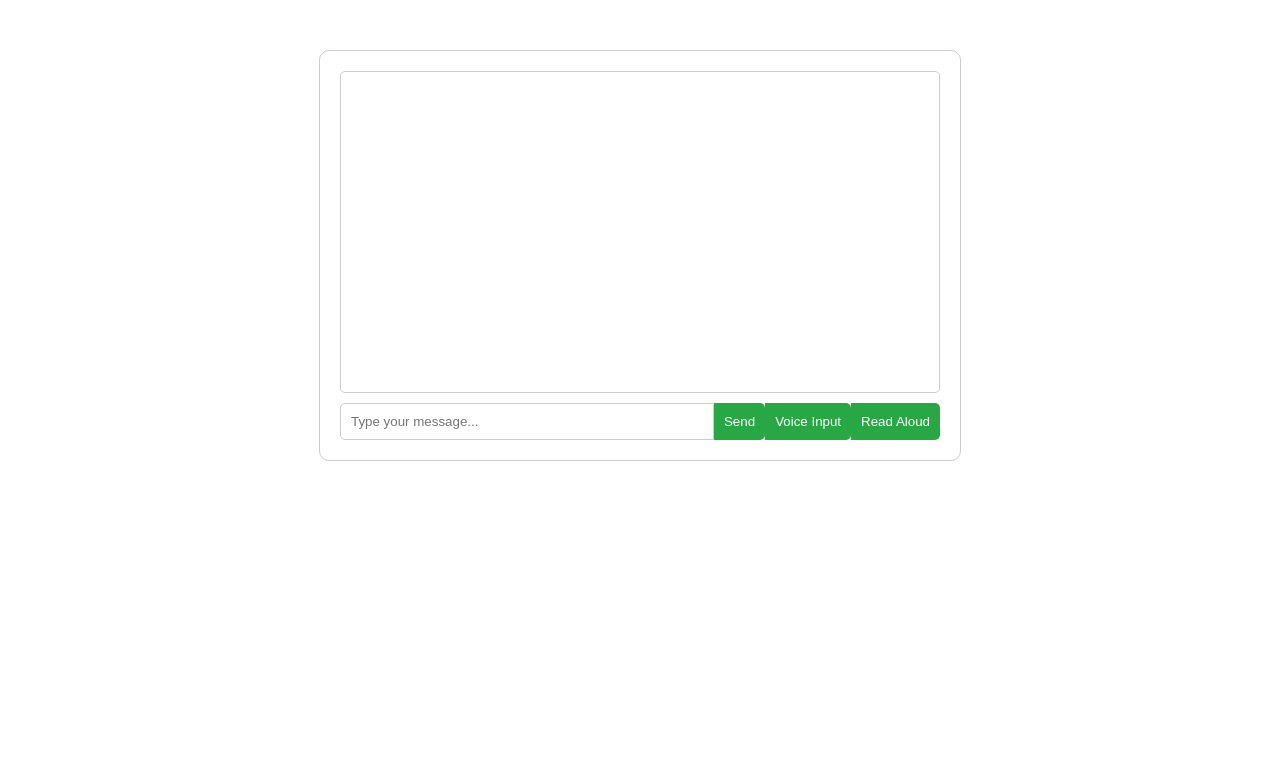
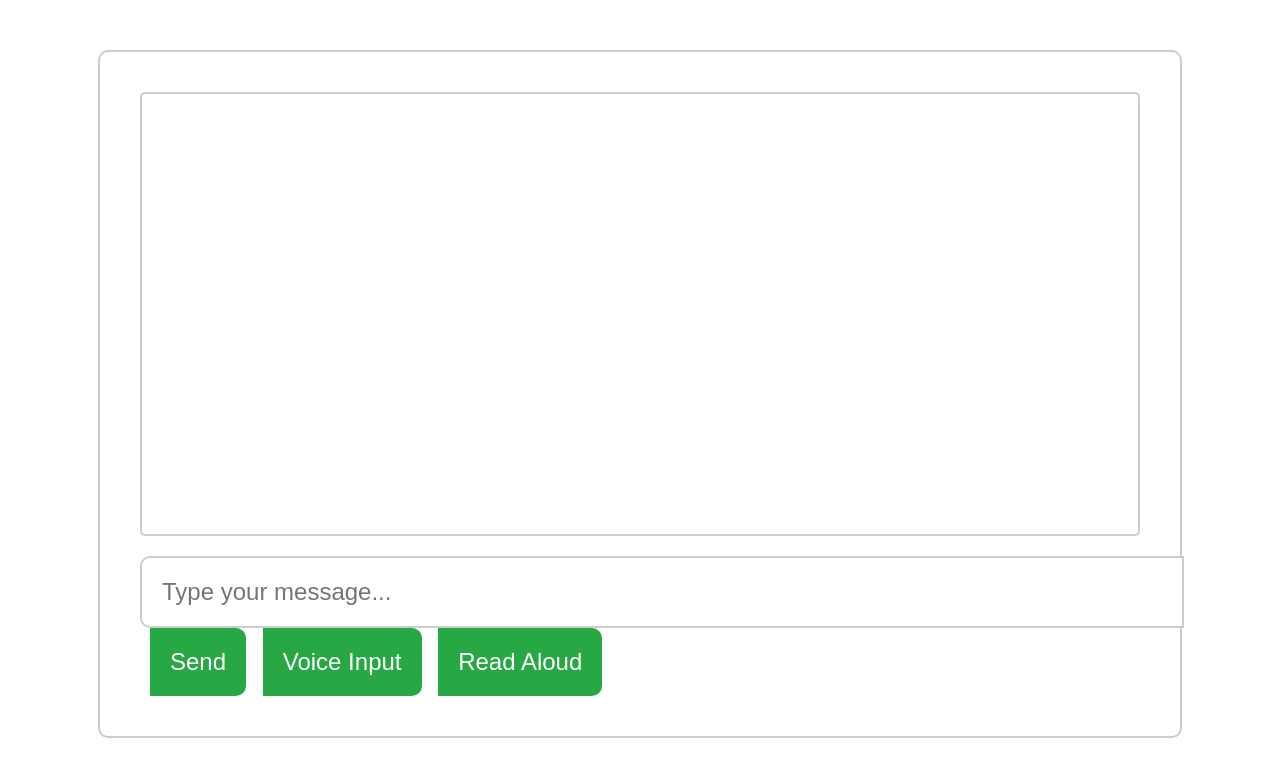
Before and after one commit to kanchang12/upwork_Tom, a Flask app: page / in a window 1280 px wide. Shown: the top 777 px of the page. Run offline with Flask 3, Linux system fonts and the light colour scheme.

Commit message:
Update index.html

```diff
--- a/templates/index.html
+++ b/templates/index.html
@@ -6,25 +6,27 @@
     <style>
         body {
             font-family: Arial, sans-serif;
+            font-size: 24px;
         }
         .chat-container {
             width: 100%;
-            max-width: 600px;
+            max-width: 1000px;
             margin: 50px auto;
-            border: 1px solid #ccc;
-            padding: 20px;
+            border: 2px solid #ccc; /* Increased border width */
+            padding: 40px; /* Increased padding */
             border-radius: 10px;
         }
         .messages {
-            border: 1px solid #ccc;
-            padding: 10px;
-            height: 300px;
+            border: 2px solid #ccc; /* Increased border width */
+            padding: 20px; /* Increased padding */
+            height: 400px; /* Increased height */
             overflow-y: auto;
-            margin-bottom: 10px;
+            margin-bottom: 20px; /* Increased margin */
             border-radius: 5px;
+            font-size: 24px; /* Double the font size */
         }
         .message {
-            margin: 5px 0;
+            margin: 10px 0; /* Increased margin */
         }
         .message.sent {
             text-align: right;
@@ -34,22 +36,23 @@
             text-align: left;
             color: green;
         }
-        .input-container {
-            display: flex;
-        }
         .input-container input {
-            flex: 1;
-            padding: 10px;
-            border: 1px solid #ccc;
-            border-radius: 5px 0 0 5px;
+            width: 100%;
+            flex: 10;
+            padding: 20px; /* Increased padding */
+            border: 2px solid #ccc; /* Increased border width */
+            border-radius: 10px 0 0 10px;
+            font-size: 24px; /* Double the font size */
         }
         .input-container button {
-            padding: 10px;
+            padding: 20px; /* Increased padding */
             border: none;
             background-color: #28a745;
             color: white;
-            border-radius: 0 5px 5px 0;
+            border-radius: 0 10px 10px 0;
             cursor: pointer;
+            font-size: 24px; /* Double the font size */
+            margin-left: 10px; /* Added margin between buttons */
         }
         .input-container button:hover {
             background-color: #218838;
@@ -59,14 +62,87 @@
 <body>
 
 <div class="chat-container">
+
+        {% if token_message %}
+        <div class="token-message">
+            {{ token_message | safe }}
+        </div>
+    {% endif %}
+
+
     <div class="messages" id="messages"></div>
     <div class="input-container">
-        <input type="text" id="messageInput" placeholder="Type your message...">
+        <input type="text" id="messageInput" placeholder="Type your message..."><br>
         <button onclick="sendMessage()">Send</button>
         <button onclick="startVoiceRecognition()">Voice Input</button>
-        <button onclick="speakLastMessage()">Read Aloud</button>
+        <button onclick="speakLastMessage()">Read Aloud</button><br>
+
     </div>
 </div>
+
+
+<script>
+
+    // Function to handle Enter key press
+    function handleKeyPress(event) {
+        if (event.key === 'Enter') {
+            sendMessage();
+        }
+    }
+        function aggregateData() {
+            fetch('/aggregate_data')
+                .then(response => response.json())
+                .then(data => {
+                    alert(data.message);
+                })
+                .catch(error => {
+                    alert("Error during aggregation: " + error);
+                });
+        }
+    </script>
+
+    <script>
+        function aggregateData() {
+            fetch('/aggregate_data')
+                .then(response => {
+                    if (response.ok) {
+                        return response.text();
+                    } else if (response.status === 401) {
+                        throw new Error('Token expired');
+                    } else {
+                        throw new Error('Aggregation failed');
+                    }
+                })
+                .then(data => {
+                    alert(data);
+                })
+                .catch(error => {
+                    if (error.message === 'Token expired') {
+                        alert('Token expired. Please regenerate the token.');
+                        showTokenRegenerationButton();
+                    } else {
+                        alert("Error during aggregation: " + error);
+                    }
+                });
+        }
+
+        function showTokenRegenerationButton() {
+            document.getElementById('tokenRegeneration').style.display = 'block';
+        }
+
+        function regenerateToken() {
+            fetch('/regenerate_token_background', { method: 'POST' })
+                .then(response => response.json())
+                .then(data => {
+                    alert(data.message);
+                    document.getElementById('tokenRegeneration').style.display = 'none';
+                })
+                .catch(error => {
+                    alert("Error regenerating token: " + error);
+                });
+        }
+    </script>
+
 
 <script>
     // Function to start voice recognition
@@ -100,10 +176,8 @@ function sendMessage() {
                 var messagesDiv = document.getElementById("messages");
                 messagesDiv.innerHTML += '<div class="message sent">' + userInput + '</div>';
 
-    // Clear the input field after sending
                 document.getElementById("messageInput").value = "";
 
-    // Send user input to Flask backend
                 fetch('/process_command', {
                     method: 'POST',
                     headers: {
@@ -115,11 +189,8 @@ function sendMessage() {
                 })
                 .then(response => response.json())
                 .then(data => {
-        // Handle the response from the backend
-        var results = data.results;
-        results.forEach(result => {
-            messagesDiv.innerHTML += '<div class="message received">' + result + '</div>';
-        });
+                    var responseText = data.extracted_text;
+                    messagesDiv.innerHTML += '<div class="message received">' + responseText + '</div>';
                 })
                 .catch(error => {
                     console.error('Error sending message:', error);
```
Lines whose indentation alone changed are shown as unchanged.
